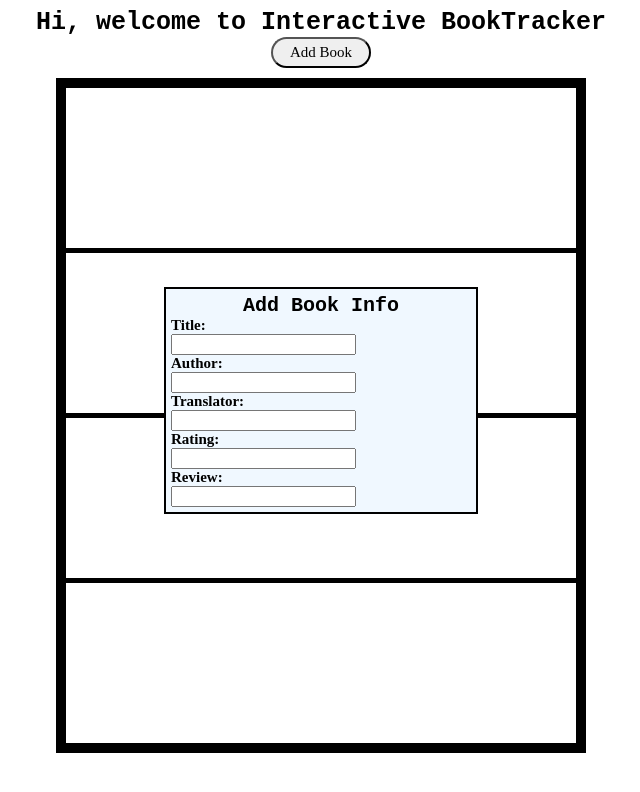
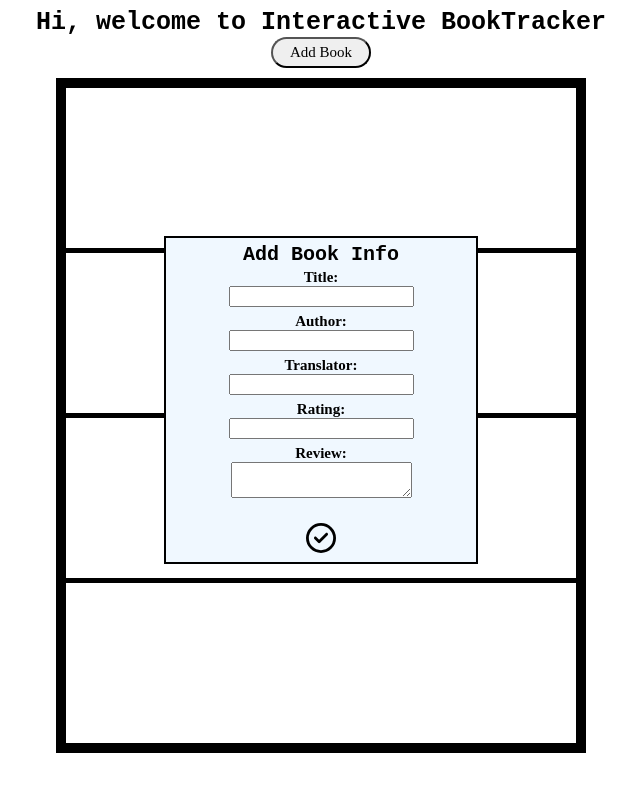
Before and after one commit to sampaez05/bookTracker, a React (Create React App) app in the folder my-app/: page / in a window 1280 px wide. Both pictures are taken after a click on the button "Add Book". Shown: the top 792 px of the page, without its empty margins (319-959 px from the left). Built offline with nearby package versions, Linux system fonts and the light colour scheme.

Commit message:
added the function of opening and closing the modal using modalOpen, setModalOpen, and closeModal and changed the styling of the form in the modal

```diff
--- a/my-app/package.json
+++ b/my-app/package.json
@@ -12,6 +12,7 @@
     "@types/react-dom": "^18.3.0",
     "react": "^18.3.1",
     "react-dom": "^18.3.1",
+    "react-icons": "^5.2.1",
     "react-modal": "^3.16.1",
     "react-scripts": "5.0.1",
     "typescript": "^4.9.5",
--- a/my-app/src/App.tsx
+++ b/my-app/src/App.tsx
@@ -26,16 +26,20 @@ function App() {
 
   let books: Book[] = [];
 
+  let [modalOpen, setModalOpen] = useState(false);
+
   return (
     <div className="App">
       <div className="header">
         <span className="title">Hi, welcome to Interactive BookTracker</span>
         <br></br>
-        <button className="add-book" onClick={handleClick}>Add Book</button>
+        <button className="add-book" onClick={() => setModalOpen(true)}>
+          Add Book
+        </button>
+        {modalOpen && <Modal closeModal={()=>{setModalOpen(false)}}/>}
       </div>
      {/* <img src="bookcase.png" alt="Bookcase"></img> */}
     <Bookshelf />
-    <Modal />
     </div>
 
   );
--- a/my-app/src/modal.css
+++ b/my-app/src/modal.css
@@ -20,9 +20,17 @@
 }
 
 .modal {
-    width:20px;
-    margin-left: 0px;
+    left:0px;
     font-family:'Times New Roman', Times, serif;
     font-size: 15px;
 
 }
+
+.form-input {
+    padding:3px;
+}
+
+.submit-button {
+    border:0px;
+    background-color: aliceblue;
+}
--- a/my-app/src/modal.tsx
+++ b/my-app/src/modal.tsx
@@ -1,33 +1,44 @@
 import React from 'react';
+import { FaRegCircleCheck } from "react-icons/fa6";
 
 import "./modal.css";
 
-export const Modal = () => {
+export const Modal = ({ closeModal }) => {
+
 	return (
 		<div className="modal-container">
 			Add Book Info
 			<div className="modal">
 				<form>
-					<div>
+					<div className="form-input">
 						<label htmlFor="Title">Title:</label>
+						<br></br>
 						<input name="Title"/>
 					</div>
-					<div>
+					<div className="form-input">
 						<label htmlFor="Author">Author:</label>
+						<br></br>
 						<input name="Author"/>
 					</div>
-					<div>
+					<div className="form-input">
 						<label htmlFor="Translator">Translator:</label>
+						<br></br>
 						<input name="Translator"/>
 					</div>
-					<div>
+					<div className="form-input">
 						<label htmlFor="Rating">Rating:</label>
+						<br></br>
 						<input name="Rating"/>
 					</div>
-					<div>
+					<div className="form-input">
 						<label htmlFor="Review">Review:</label>
-						<input name="Review"/>
+						<br></br>
+						<textarea name="Review"/>
 					</div>
+					<br></br>
+					<button className="submit-button" onClick={closeModal}>
+						<FaRegCircleCheck size={30}/>
+					</button>
 				</form>
 			</div>
 		</div>
--- a/my-app/tsconfig.json
+++ b/my-app/tsconfig.json
@@ -18,7 +18,8 @@
     "resolveJsonModule": true,
     "isolatedModules": true,
     "noEmit": true,
-    "jsx": "react-jsx"
+    "jsx": "react-jsx",
+    "noImplicitAny": false
   },
   "include": [
     "src"
```
Also changed, not shown: 1 other file (tests, documents, lock files or other folders).
